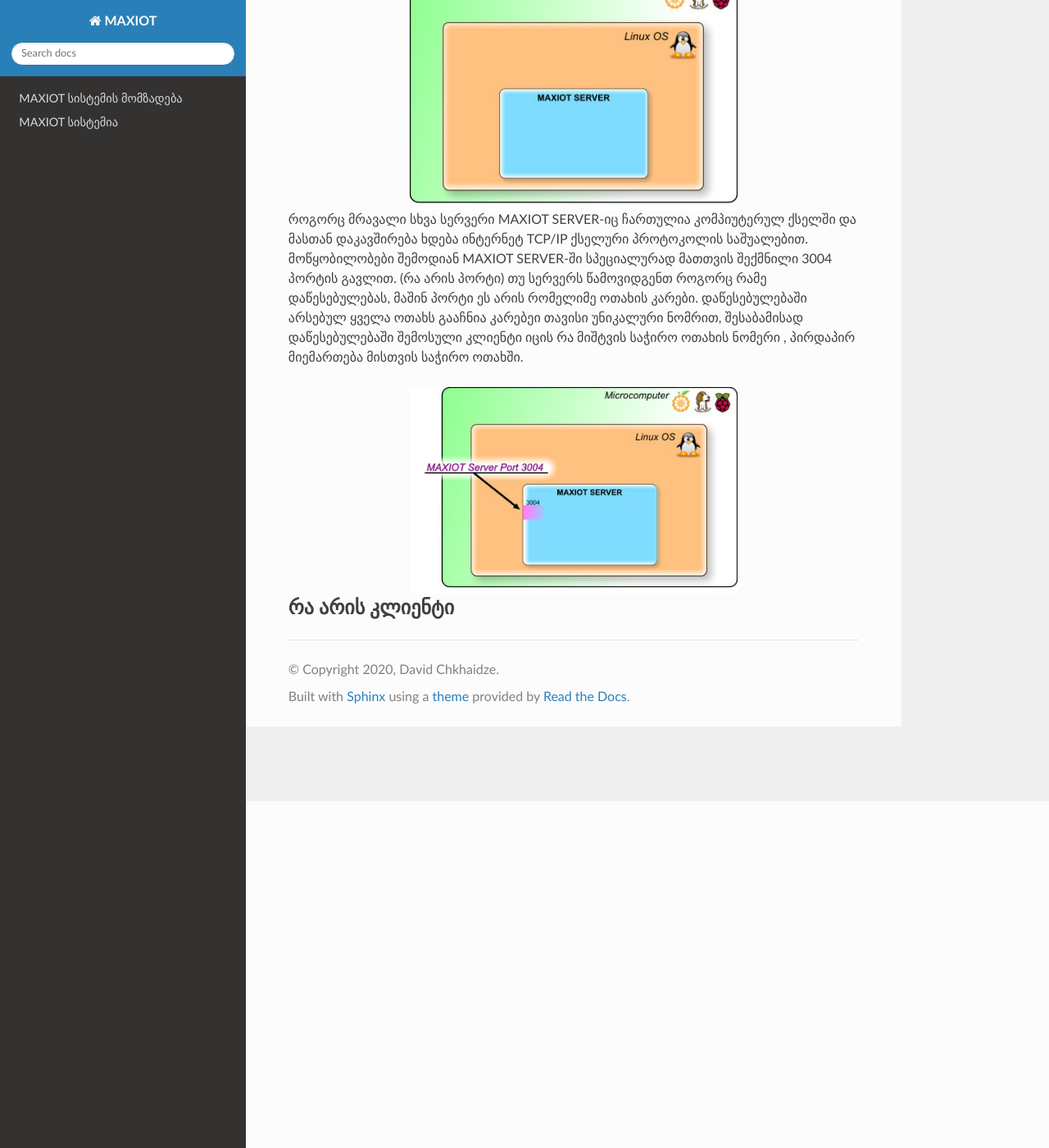
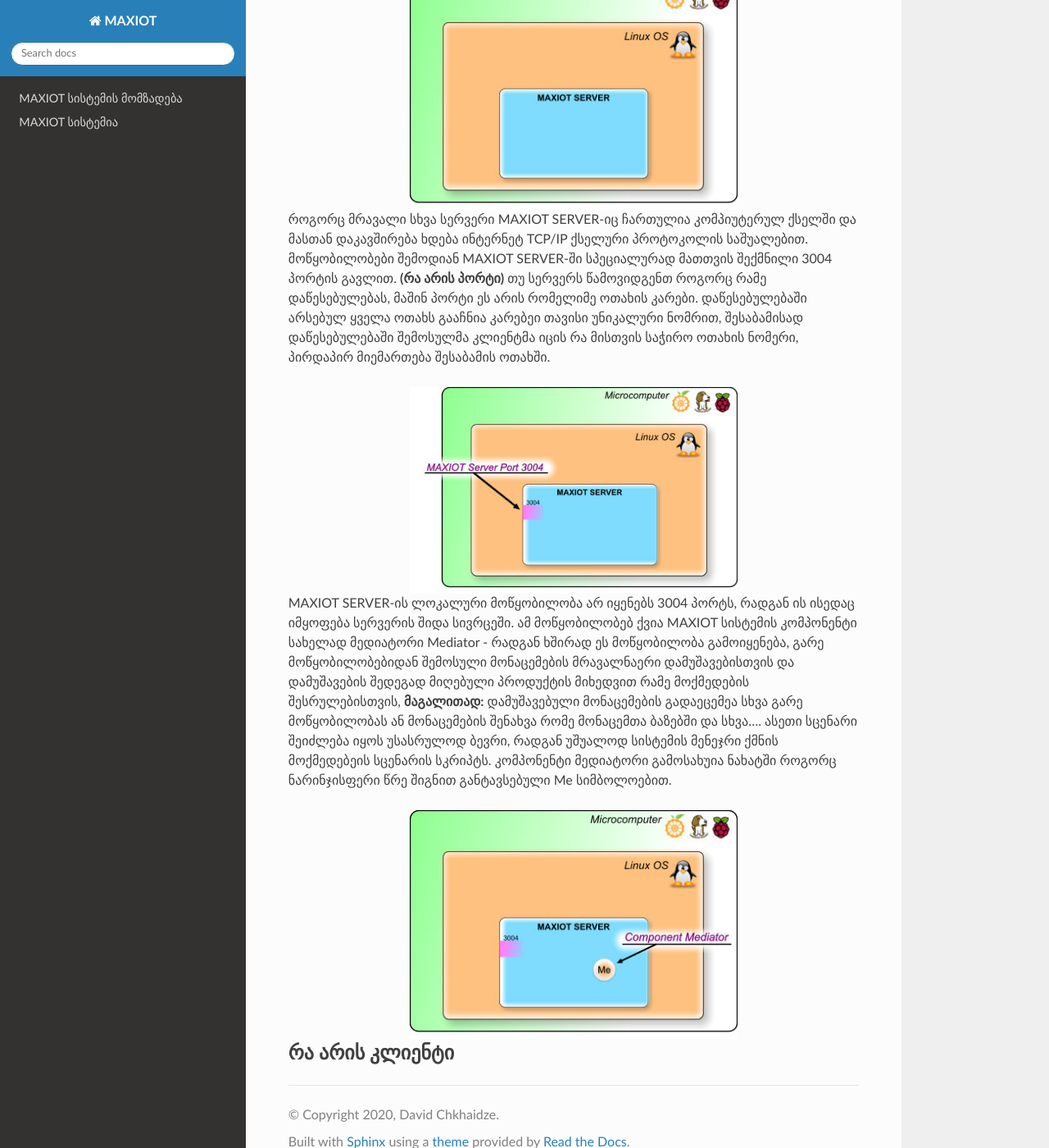
Before and after one commit to abcdach/DOC_MAXIOT, a Sphinx documentation site: the page built from docs/pages/P02_01.rst, in a window 1280 px wide and 1400 px high, scrolled down 423 px. Shown: the whole window at 82% size. Built offline with Sphinx 7.4.7 and the Read the Docs theme 2.0.0, drawn with Linux system fonts in a browser that asks for light colours.

Commit message:
დაემატა ტექსტი

```diff
--- a/docs/pages/P02_01.rst
+++ b/docs/pages/P02_01.rst
@@ -17,15 +17,36 @@
 
 როგორც მრავალი სხვა სერვერი MAXIOT SERVER-იც ჩართულია კომპიუტერულ ქსელში და მასთან
 დაკავშირება ხდება ინტერნეტ TCP/IP ქსელური პროტოკოლის საშუალებით. მოწყობილობები შემოდიან
-MAXIOT SERVER-ში სპეციალურად მათთვის შექმნილი 3004 პორტის გავლით. (რა არის პორტი)
+MAXIOT SERVER-ში სპეციალურად მათთვის შექმნილი 3004 პორტის გავლით. **(რა არის პორტი)**
 თუ სერვერს წამოვიდგენთ როგორც რამე დაწესებულებას, მაშინ პორტი ეს არის რომელიმე ოთახის კარები.
 დაწესებულებაში არსებულ ყველა ოთახს გააჩნია კარებეი თავისი უნიკალური ნომრით, შესაბამისად
-დაწესებულებაში შემოსული კლიენტი იცის რა მიშტვის საჭირო ოთახის ნომერი , პირდაპირ მიემართება
-მისთვის საჭირო ოთახში.
+დაწესებულებაში შემოსულმა კლიენტმა იცის რა მისთვის საჭირო ოთახის ნომერი, პირდაპირ მიემართება
+შესაბამის ოთახში.
 
 .. image:: ../images/2_02.jpg
    :width: 400
    :align: center
 
+MAXIOT SERVER-ის ლოკალური მოწყობილობა არ იყენებს 3004 პორტს, რადგან ის ისედაც იმყოფება
+სერვერის შიდა სივრცეში. ამ მოწყობილობებ ქვია MAXIOT სისტემის კომპონენტი სახელად მედიატორი
+Mediator - რადგან ხშირად ეს მოწყობილობა გამოიყენება, გარე მოწყობილობებიდან შემოსული
+მონაცემების მრავალნაერი დამუშავებისთვის და დამუშავების შედეგად მიღებული პროდუქტის მიხედვით
+რამე მოქმედების შესრულებისთვის, **მაგალითად:** დამუშავებული მონაცემების გადაეცემეა სხვა გარე
+მოწყობილობას ან  მონაცემების შენახვა რომე მონაცემთა ბაზებში და სხვა.... ასეთი სცენარი შეიძლება
+იყოს უსასრულოდ ბევრი, რადგან უშუალოდ სისტემის მენეჯრი ქმნის მოქმედებეის სცენარის სკრიპტს.
+კომპონენტი მედიატორი გამოსახუია ნახატში როგორც ნარინჯისფერი წრე შიგნით განტავსებული Me
+სიმბოლოებით.
+
+.. image:: ../images/2_03.jpg
+   :width: 400
+   :align: center
+
+
+
+
+
+
+
+
 რა არის კლიენტი
 -----------------------------
```
Also changed, not shown: docs/images/2_03.jpg (added), 9 other files.
